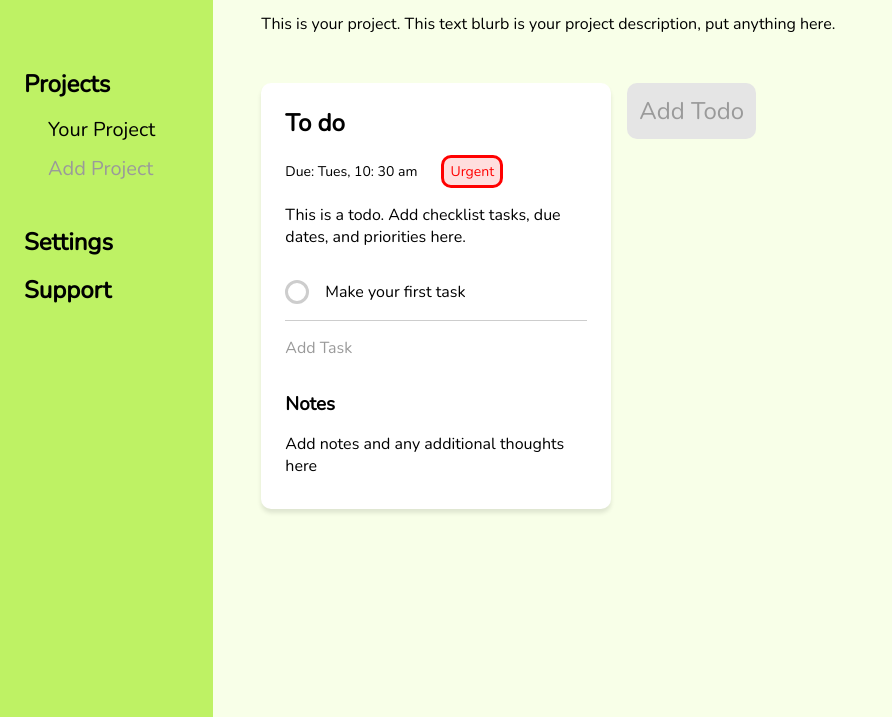
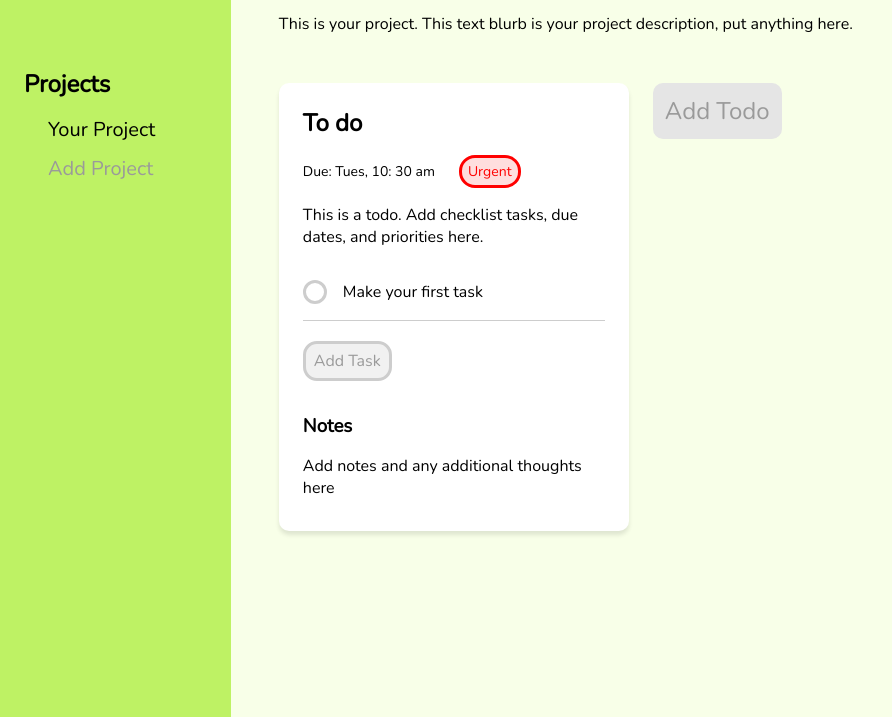
Before and after one commit to jnuguid1/just-todo-it, a website built with webpack: page dist/index.html in a window 1280 px wide. Shown: the part 83-800 px from the top of the page, without its empty margins (0-892 px from the left). Built offline with nearby package versions, Linux system fonts and the light colour scheme.

Commit message:
Add small visual updates and todo form validation

```diff
--- a/src/index.css
+++ b/src/index.css
@@ -3,6 +3,7 @@
   --secondary-color: #F8FFE8;
   --grey-text-color: #9a9a9a;
   --light-grey: #cdcdcd;
+  --lighter-grey: #f1f1f1;
   --card-color: #FFFFFF;
   --urgent-primary-color: #FF0000;
   --urgent-secondary-color: #FFDEDE;
@@ -10,6 +11,7 @@
   --unimportant-secondary-color: #D5D5D5;
   --normal-primary-color: #00952A;
   --normal-secondary-color: #94FFB2;
+  --error-color: #bd0303;
   --pointer: pointer;
   font-size: 16px;
   font-family: 'Nunito', 'Roboto', 'sans-serif';
@@ -89,7 +91,7 @@ li {
 
 #container{
   display: grid;
-  grid-template-columns: 1fr 5fr;
+  grid-template-columns: 1.1fr 5fr;
   height: 100vh;
 }
 
@@ -138,7 +140,7 @@ li {
   display: grid;
   grid-auto-columns: 350px;
   grid-auto-flow: column;
-  gap: 16px;
+  gap: 24px;
 }
 
 .todo-card {
@@ -159,8 +161,8 @@ li {
 }
 
 .checklist-circle {
-  width: 18px;
-  height: 18px;
+  min-width: 18px;
+  min-height: 18px;
   border-radius: 50%;
   border-color: var(--light-grey);
   border-style: solid;
@@ -180,17 +182,29 @@ li {
 .add-task-button {
   color: var(--grey-text-color);
   cursor: var(--pointer);
-  margin-top: 16px;
+  margin-top: 12px;
+  margin-bottom: 8px;
   user-select: none;
+  border-style: solid;
+  display: inline-block;
+  border-color: var(--light-grey);
+  padding: 6px 8px;
+  border-radius: 14px;
+  background-color: var(--lighter-grey);
+}
+
+.submit-task-btn {
+  padding: 8px;
 }
 
 .task-form {
   margin-top: 12px;
   margin-right: 8px;
+  padding: 8px;
 }
 
 .notes-heading {
-  margin-top: 32px;
+  margin-top: 24px;
 }
 
 .add-todo-button {
@@ -200,7 +214,7 @@ li {
   display: inline-block;
   user-select: none;
   cursor: var(--pointer);
-  margin-bottom: 24px;
+  margin-bottom: 8px;
 }
 
 #todo-form-container {
@@ -212,13 +226,19 @@ li {
 #todo-form-container input,
 #todo-form-container select,
 #todo-form-container textarea {
-  margin-bottom: 12px;
+  margin-top: 12px;
+  margin-bottom: 4px;
   font-size: 1rem;
   padding: 4px;
 }
 
 #todo-form-container select {
   color: grey;
+}
+
+#todo-submit-btn {
+  margin-top: 8px;
+  font-size: 1rem;
 }
 
 #todo-form-container option:nth-child(n+1) {
@@ -232,6 +252,7 @@ li {
 }
 
 .task-container {
+  margin-top: 20px;
   display: flex;
   gap: 16px;
   align-items: center;
@@ -246,6 +267,7 @@ li {
   padding: 8px;
   font-size: 0.875rem;
   margin-bottom: 12px;
+  width: 150px;
 }
 
 #project-form-container button {
@@ -270,7 +292,7 @@ li {
 .priority-label-unimportant {
   padding: 4px 6px;
   border-style: solid;
-  border-radius: 10px;
+  border-radius: 16px;
 }
 
 .priority-label-urgent {
@@ -290,3 +312,7 @@ li {
   background-color: var(--unimportant-secondary-color);
   color: var(--unimportant-primary-color);
 }
+
+.error {
+  color: var(--error-color);
+}
--- a/src/view.js
+++ b/src/view.js
@@ -11,6 +11,7 @@ const view = (() => {
   let showProjectFormEvent = () => {};
   let setTodoFormEvent = () => {};
   let setProjectSwitchEvent = () => {};
+  let addTodoEvent = () => {};
   let addTaskEvent = () => {};
   let toggleTaskEvent = () => {};
 
@@ -122,7 +123,7 @@ const view = (() => {
     const addTaskButton = helper.createButtonForm('div', 'none', 'Add Task', todoCard, 'p', 'add-task-button');
     const taskFormContainer = helper.createDiv('hidden');
     const taskForm = helper.createInputForm('none', 'Enter task name', taskFormContainer, 'task-form');
-    const taskSubmitButton = helper.createButtonForm('button', 'none', 'SUBMIT', taskFormContainer);
+    const taskSubmitButton = helper.createButtonForm('button', 'none', 'Submit', taskFormContainer, 'submit-task-btn');
     todoCard.appendChild(taskFormContainer);
     addTaskButton.addEventListener('click', () => {
       taskFormContainer.classList.toggle('hidden');
@@ -139,6 +140,7 @@ const view = (() => {
   };
 
   const addTodoCard = (todo) => {
+    const todoCardContainer = helper.createDiv();
     const todoCard = helper.createDiv('todo-card');
     setTodoTitle(todo.title, todoCard);
     setTodoStatus(todo.due, todo.priority, todoCard);
@@ -148,16 +150,58 @@ const view = (() => {
     setNotes(todo.notes, todoCard);
 
     const addTodoButton = document.querySelector('#todo-add-container');
-    todoList.insertBefore(todoCard, addTodoButton);
+    todoCardContainer.appendChild(todoCard);
+    todoList.insertBefore(todoCardContainer, addTodoButton);
   };
 
   const setTodoForm = (container) => {
-    helper.createInputForm('todo-title', 'Title', container);
-    helper.createInputForm('due-date-input', 'Due Date', container);
-    helper.createSelectForm('priority-select', container, 'Priority', 'Urgent', 'Normal', 'Unimportant')
-    helper.createTextAreaForm('description-textarea', 'Description', container);
-    helper.createTextAreaForm('notes-input', 'Notes', container);
-    helper.createButtonForm('button', 'todo-submit-btn', 'SUBMIT', container);
+    const form = document.createElement('form');
+    form.noValidate = true;
+
+    const todoTitle = helper.createInputForm('todo-title', 'Title', form);
+    const titleError = document.createElement('span');
+    titleError.classList.add('error');
+    form.appendChild(titleError);
+    helper.createInputForm('due-date-input', 'Due Date', form);
+    helper.createSelectForm('priority-select', form, 'Priority', 'Urgent', 'Normal', 'Unimportant')
+    helper.createTextAreaForm('description-textarea', 'Description', form);
+    helper.createTextAreaForm('notes-input', 'Notes', form);
+    const todoButton = helper.createButtonForm('button', 'todo-submit-btn', 'SUBMIT', form);
+    todoTitle.required = true;
+
+    todoTitle.addEventListener('input', (event) => {
+      if (todoTitle.validity.valid) {
+        titleError.textContent = '';
+        titleError.className = 'error';
+      }
+    })
+
+    form.addEventListener('submit', (event) => {
+      if (!todoTitle.validity.valid) {
+        showError();
+        event.preventDefault();
+      } else {
+        const todo = {
+          projectId: currentProjectId,
+          title: document.querySelector('#todo-title').value,
+          due: document.querySelector('#due-date-input').value,
+          priority: document.querySelector('#priority-select').value,
+          desc: document.querySelector('#description-textarea').value,
+          notes: document.querySelector('#notes-input').value
+        };
+        addTodoEvent(todo);
+        resetTodoSubmitForm();
+        event.preventDefault();
+      }
+    })
+
+    container.appendChild(form);
+
+    function showError() {
+      if (todoTitle.validity.valueMissing) {
+        titleError.textContent = 'You need to enter a title.';
+      }
+    }
   };
 
   const setAddTodoButton = () => {
@@ -215,20 +259,8 @@ const view = (() => {
     addTaskEvent = callback;
   };
 
-  const bindSubmitTodo = (handler) => {
-    const submitButton = document.querySelector('#todo-submit-btn');
-    submitButton.addEventListener('click', () => {
-      const todo = {
-        projectId: currentProjectId,
-        title: document.querySelector('#todo-title').value,
-        due: document.querySelector('#due-date-input').value,
-        priority: document.querySelector('#priority-select').value,
-        desc: document.querySelector('#description-textarea').value,
-        notes: document.querySelector('#notes-input').value
-      };
-      handler(todo);
-      resetTodoSubmitForm();
-    });
+  const bindSubmitTodo = (callback) => {
+    addTodoEvent = callback;
   };
 
   const bindAddTodo = (callback) => {
```
Also changed, not shown: dist/index.html.
